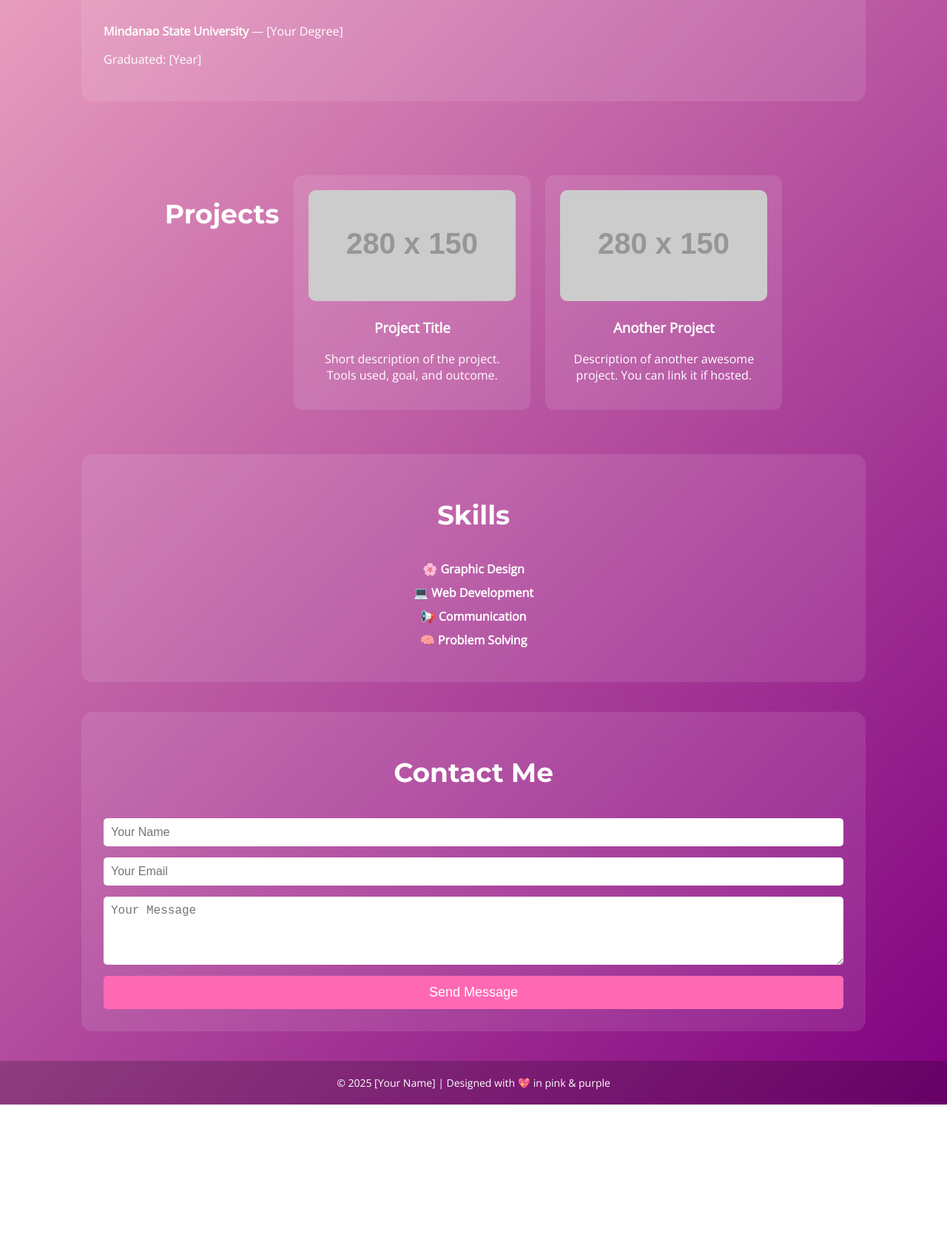
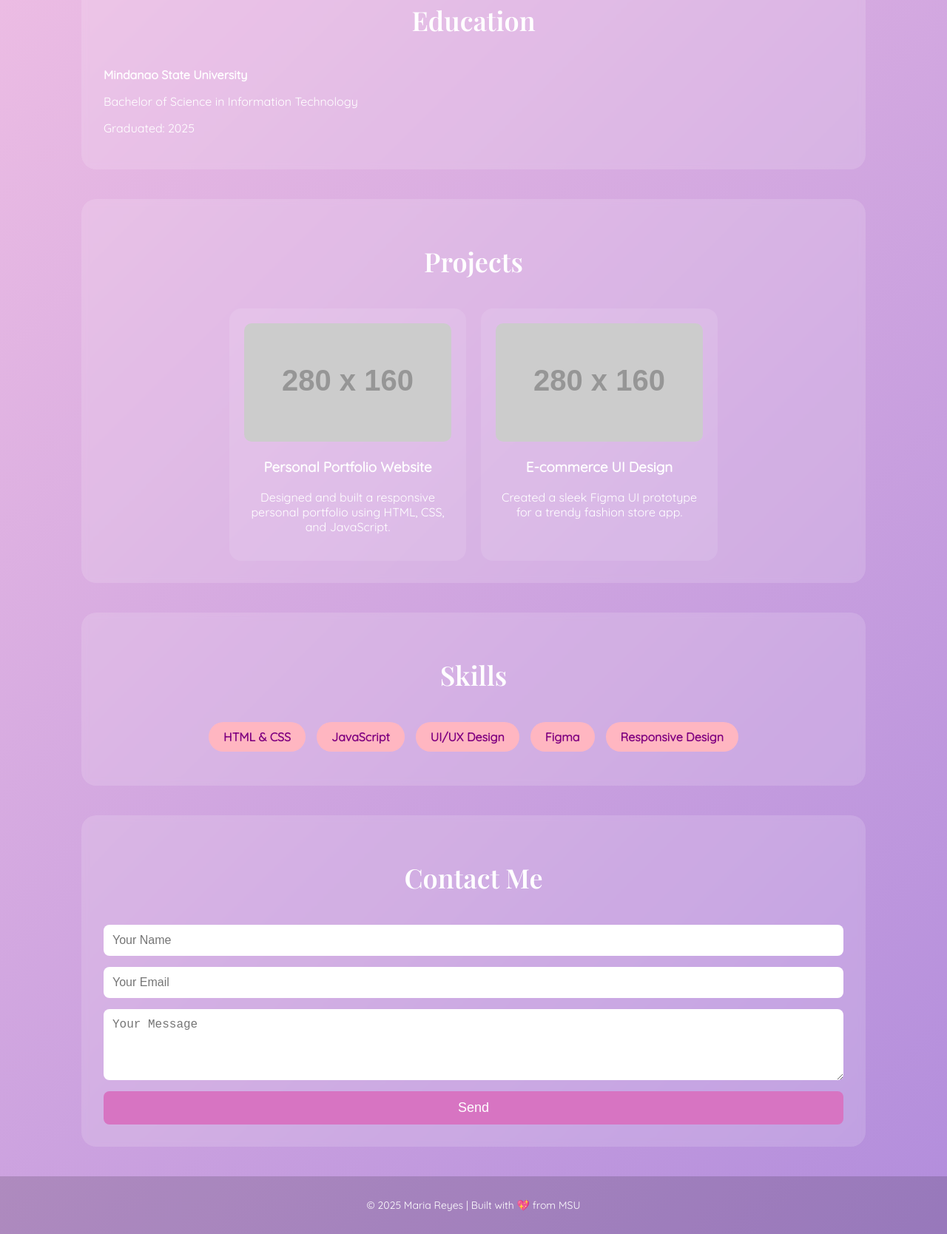
Before and after one commit to KARRINMAE/seminar, a plain HTML site: page index.html in a window 1280 px wide. Shown: the part 622-2290 px from the top of the page at 74% size. Before the commit the page ends 2115 px from the top, so only its background shows below. Drawn offline with nearby package versions, Linux system fonts and the light colour scheme; placeholder pictures from the web are drawn by us.

Commit message:
'updated'

```diff
--- a/index.html
+++ b/index.html
@@ -3,30 +3,30 @@
 <head>
   <meta charset="UTF-8" />
   <meta name="viewport" content="width=device-width, initial-scale=1.0" />
-  <title>[Your Name] | Portfolio</title>
-  <link href="https://fonts.googleapis.com/css2?family=Montserrat:wght@400;700&family=Open+Sans&display=swap" rel="stylesheet">
+  <title>Maria Reyes | Portfolio</title>
+  <link href="https://fonts.googleapis.com/css2?family=Playfair+Display:wght@600&family=Quicksand&display=swap" rel="stylesheet">
   <style>
     body {
       margin: 0;
-      font-family: 'Open Sans', sans-serif;
-      background: linear-gradient(135deg, #ffc0cb, #800080);
+      font-family: 'Quicksand', sans-serif;
+      background: linear-gradient(135deg, #f8c6e5, #b28ddc);
       color: #fff;
     }
 
     header {
       text-align: center;
-      padding: 80px 20px 40px;
+      padding: 100px 20px 60px;
     }
 
     header h1 {
-      font-family: 'Montserrat', sans-serif;
-      font-size: 48px;
+      font-family: 'Playfair Display', serif;
+      font-size: 52px;
       margin: 0;
     }
 
     header p {
-      font-size: 20px;
-      margin-top: 10px;
+      font-size: 22px;
+      margin-top: 12px;
     }
 
     section {
@@ -39,14 +39,15 @@
       text-align: center;
       font-size: 36px;
       margin-bottom: 40px;
-      font-family: 'Montserrat', sans-serif;
+      font-family: 'Playfair Display', serif;
     }
 
-    .about, .education, .skills, .contact {
-      background: rgba(255, 255, 255, 0.1);
-      border-radius: 15px;
+    .box {
+      background: rgba(255, 255, 255, 0.15);
+      border-radius: 20px;
       padding: 30px;
       margin-bottom: 40px;
+      backdrop-filter: blur(5px);
     }
 
     .projects {
@@ -58,10 +59,15 @@
 
     .project-card {
       background: rgba(255, 255, 255, 0.1);
-      border-radius: 12px;
+      border-radius: 16px;
       width: 280px;
       padding: 20px;
       text-align: center;
+      transition: transform 0.2s ease;
+    }
+
+    .project-card:hover {
+      transform: scale(1.05);
     }
 
     .project-card img {
@@ -69,45 +75,51 @@
       border-radius: 10px;
     }
 
-    .skills ul {
+    ul.skills-list {
       list-style: none;
       padding: 0;
-      text-align: center;
+      display: flex;
+      flex-wrap: wrap;
+      justify-content: center;
+      gap: 15px;
     }
 
-    .skills li {
-      margin: 10px 0;
+    ul.skills-list li {
+      background: #ffb6c1;
+      color: #800080;
+      padding: 10px 20px;
+      border-radius: 20px;
       font-weight: bold;
     }
 
-    .contact form {
+    form {
       display: flex;
       flex-direction: column;
       gap: 15px;
     }
 
-    .contact input, .contact textarea {
-      padding: 10px;
+    input, textarea {
+      padding: 12px;
       border: none;
-      border-radius: 5px;
+      border-radius: 8px;
       font-size: 16px;
     }
 
-    .contact button {
-      background-color: #ff69b4;
+    button {
+      background-color: #d774c2;
       color: white;
       border: none;
       padding: 12px;
       font-size: 18px;
-      border-radius: 5px;
+      border-radius: 8px;
       cursor: pointer;
     }
 
     footer {
       text-align: center;
-      padding: 20px;
+      padding: 30px;
       font-size: 14px;
-      background: rgba(0, 0, 0, 0.2);
+      background: rgba(0, 0, 0, 0.15);
     }
 
     @media (max-width: 768px) {
@@ -121,60 +133,62 @@
 <body>
 
   <header>
-    <h1>[Your Full Name]</h1>
-    <p>Graduate of Mindanao State University | Creative Professional</p>
+    <h1>Maria Reyes</h1>
+    <p>BS Information Technology | Mindanao State University</p>
   </header>
 
-  <section class="about">
+  <section class="box">
     <h2>About Me</h2>
-    <p>I’m a graduate of Mindanao State University with a degree in [Your Course]. I am passionate about [Your Interests/Field] and love working on creative and impactful projects that inspire people and solve real problems.</p>
+    <p>Hello! I'm Maria, a passionate tech enthusiast and design lover from Mindanao State University. I enjoy creating beautiful and functional websites, and I love turning creative ideas into real digital experiences.</p>
   </section>
 
-  <section class="education">
+  <section class="box">
     <h2>Education</h2>
-    <p><strong>Mindanao State University</strong> — [Your Degree]</p>
-    <p>Graduated: [Year]</p>
+    <p><strong>Mindanao State University</strong></p>
+    <p>Bachelor of Science in Information Technology</p>
+    <p>Graduated: 2025</p>
   </section>
 
-  <section class="projects">
+  <section class="box">
     <h2>Projects</h2>
+    <div class="projects">
+      <div class="project-card">
+        <img src="https://via.placeholder.com/280x160" alt="Project 1">
+        <h3>Personal Portfolio Website</h3>
+        <p>Designed and built a responsive personal portfolio using HTML, CSS, and JavaScript.</p>
+      </div>
 
-    <div class="project-card">
-      <img src="https://via.placeholder.com/280x150" alt="Project 1" />
-      <h3>Project Title</h3>
-      <p>Short description of the project. Tools used, goal, and outcome.</p>
+      <div class="project-card">
+        <img src="https://via.placeholder.com/280x160" alt="Project 2">
+        <h3>E-commerce UI Design</h3>
+        <p>Created a sleek Figma UI prototype for a trendy fashion store app.</p>
+      </div>
     </div>
-
-    <div class="project-card">
-      <img src="https://via.placeholder.com/280x150" alt="Project 2" />
-      <h3>Another Project</h3>
-      <p>Description of another awesome project. You can link it if hosted.</p>
-    </div>
-
   </section>
 
-  <section class="skills">
+  <section class="box">
     <h2>Skills</h2>
-    <ul>
-      <li>🌸 Graphic Design</li>
-      <li>💻 Web Development</li>
-      <li>📢 Communication</li>
-      <li>🧠 Problem Solving</li>
+    <ul class="skills-list">
+      <li>HTML & CSS</li>
+      <li>JavaScript</li>
+      <li>UI/UX Design</li>
+      <li>Figma</li>
+      <li>Responsive Design</li>
     </ul>
   </section>
 
-  <section class="contact">
+  <section class="box">
     <h2>Contact Me</h2>
     <form>
       <input type="text" placeholder="Your Name" required />
       <input type="email" placeholder="Your Email" required />
-      <textarea rows="4" placeholder="Your Message"></textarea>
-      <button type="submit">Send Message</button>
+      <textarea rows="4" placeholder="Your Message" required></textarea>
+      <button type="submit">Send</button>
     </form>
   </section>
 
   <footer>
-    &copy; 2025 [Your Name] | Designed with 💖 in pink & purple
+    © 2025 Maria Reyes | Built with 💖 from MSU
   </footer>
 
 </body>
```
